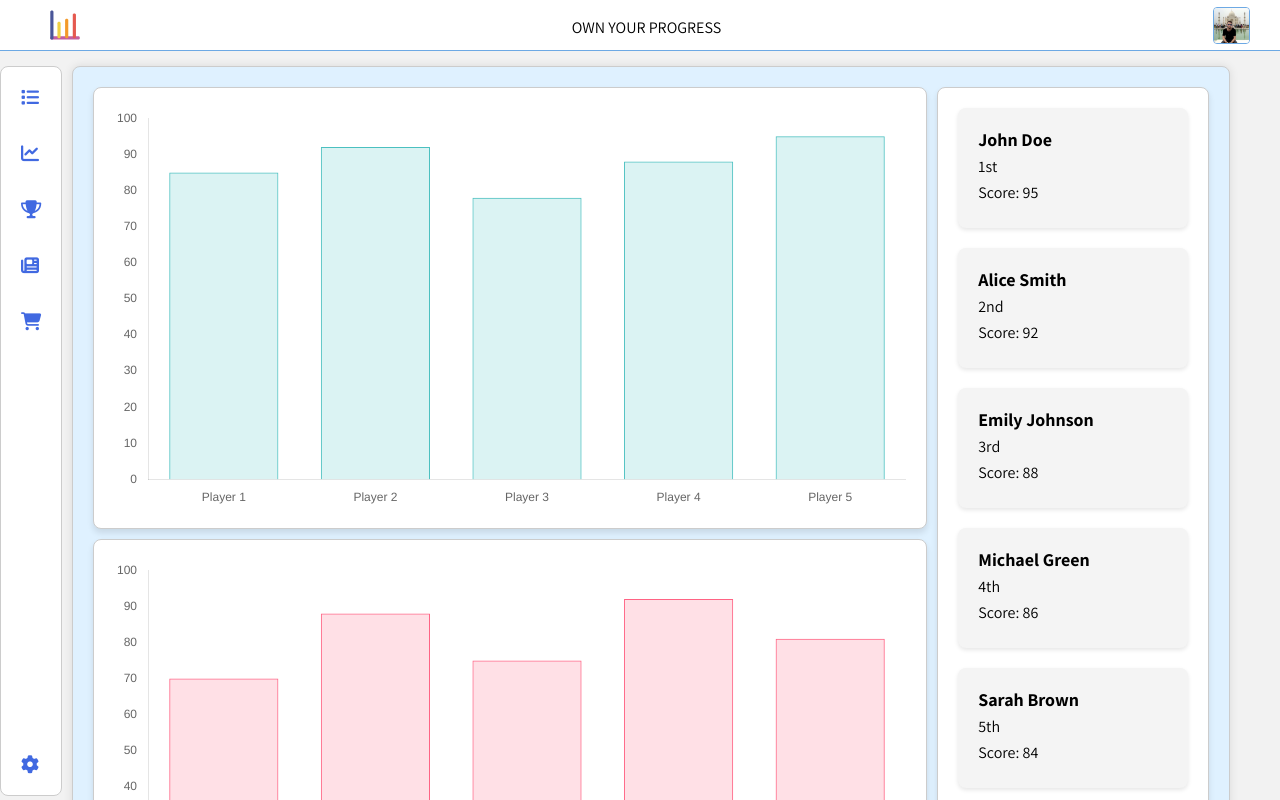
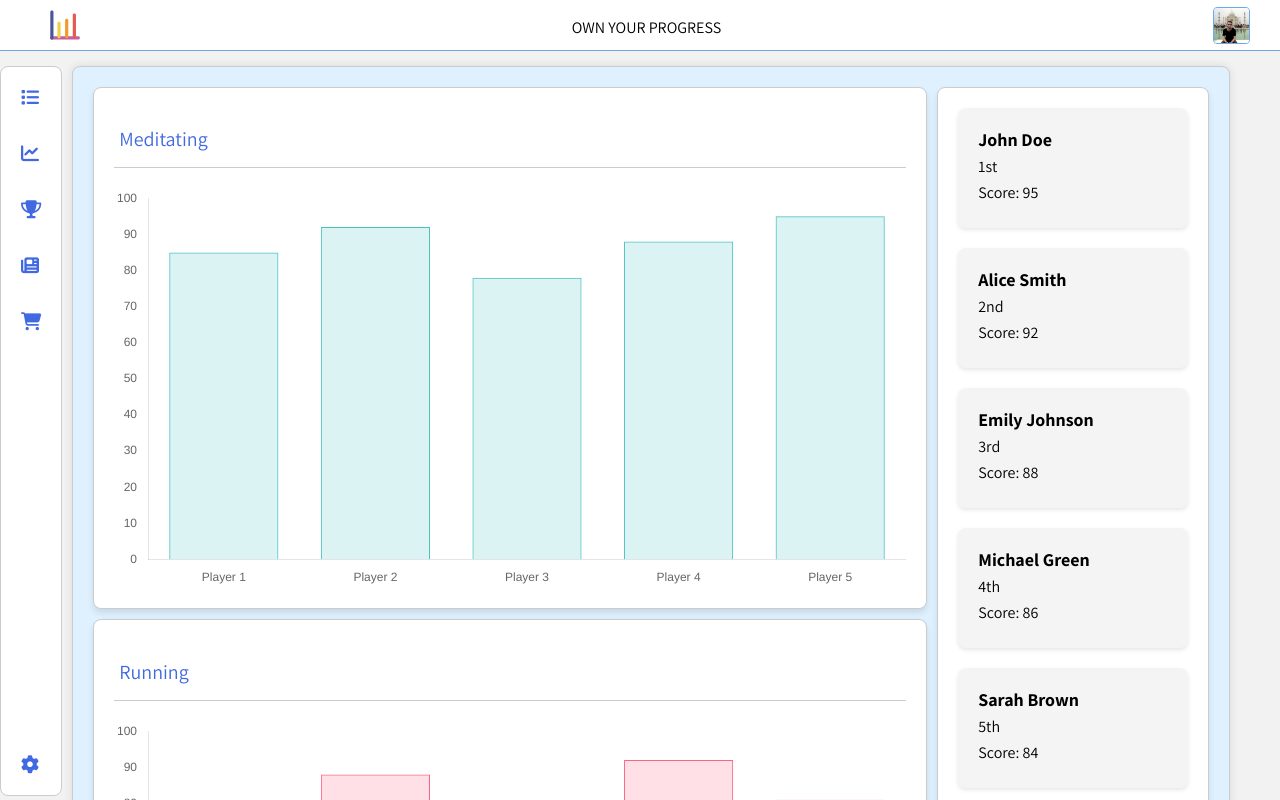
Before and after one commit to joseph-johnson27001/habits_tracker, a Vue app: page /#/leaderboard in a window 1280 px wide. Shown: the top 800 px of the page. Built offline with nearby package versions, Linux system fonts and the light colour scheme.

Commit message:
Graph updates

```diff
--- a/src/components/Leaderboard/LeaderboardGraph.vue
+++ b/src/components/Leaderboard/LeaderboardGraph.vue
@@ -1,5 +1,9 @@
 <template>
   <div class="card">
+    <!-- Add a title for the graph -->
+    <div class="heading-container">
+      <h1>{{ title }}</h1>
+    </div>
     <div class="graph-container">
       <!-- Use a dynamic canvas id to differentiate between graphs -->
       <canvas :id="canvasId" height="400"></canvas>
@@ -17,6 +21,10 @@ export default {
     },
     canvasId: {
       type: String,
+      required: true,
+    },
+    title: {
+      type: String, // Add a title prop
       required: true,
     },
   },
@@ -65,3 +73,14 @@ export default {
   },
 };
 </script>
+
+<style scoped>
+h1 {
+  color: #4169e1;
+}
+.heading-container {
+  padding: 5px;
+  border-bottom: 1px solid #ccc;
+  margin-bottom: 20px;
+}
+</style>
--- a/src/views/LeaderboardPage.vue
+++ b/src/views/LeaderboardPage.vue
@@ -6,6 +6,7 @@
         :key="index"
         :data="graphData"
         :canvasId="'leaderboard-graph-' + index"
+        :title="graphData.graphTitle"
       />
     </div>
     <div>
@@ -27,6 +28,7 @@ export default {
     return {
       graphDataArray: [
         {
+          graphTitle: "Meditating",
           labels: ["Player 1", "Player 2", "Player 3", "Player 4", "Player 5"],
           datasets: [
             {
@@ -39,6 +41,7 @@ export default {
           ],
         },
         {
+          graphTitle: "Running",
           labels: ["Player A", "Player B", "Player C", "Player D", "Player E"],
           datasets: [
             {
@@ -51,6 +54,7 @@ export default {
           ],
         },
         {
+          graphTitle: "Fasting",
           labels: ["Player X", "Player Y", "Player Z", "Player W", "Player V"],
           datasets: [
             {
```
